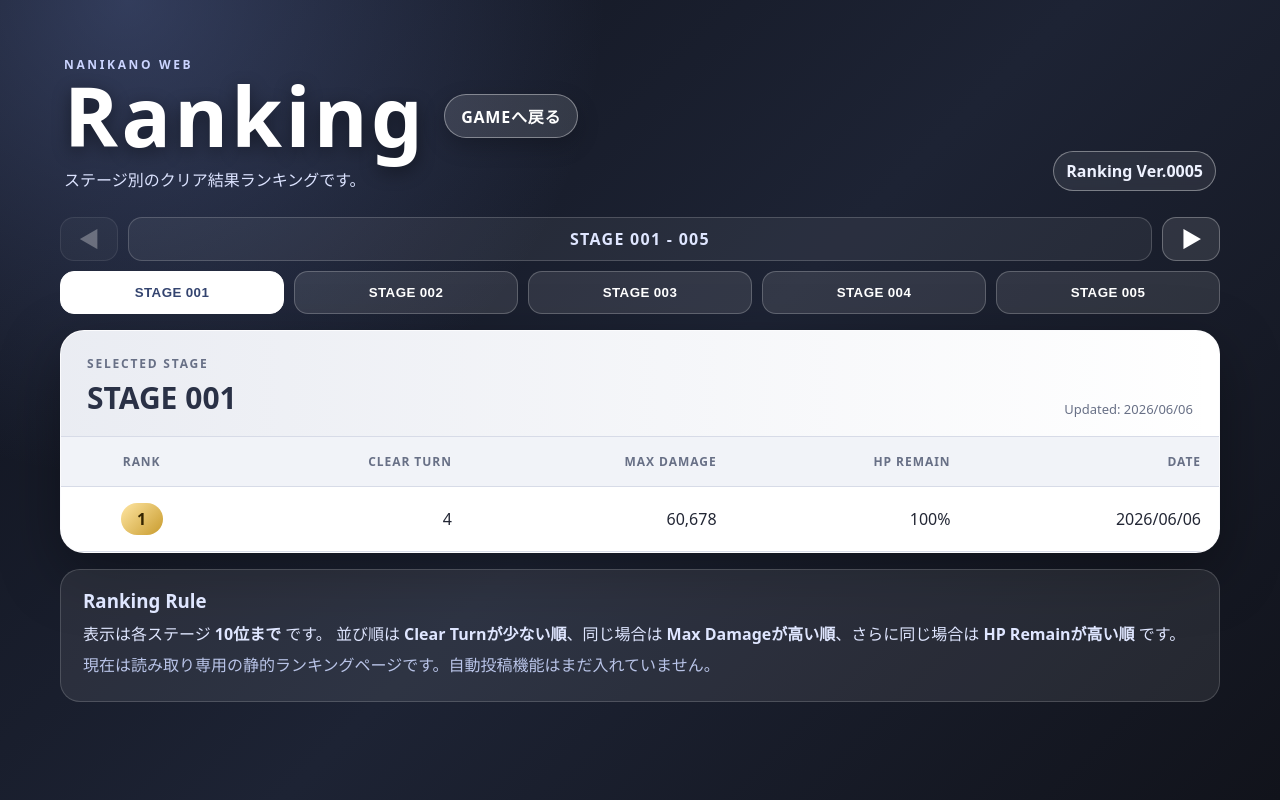
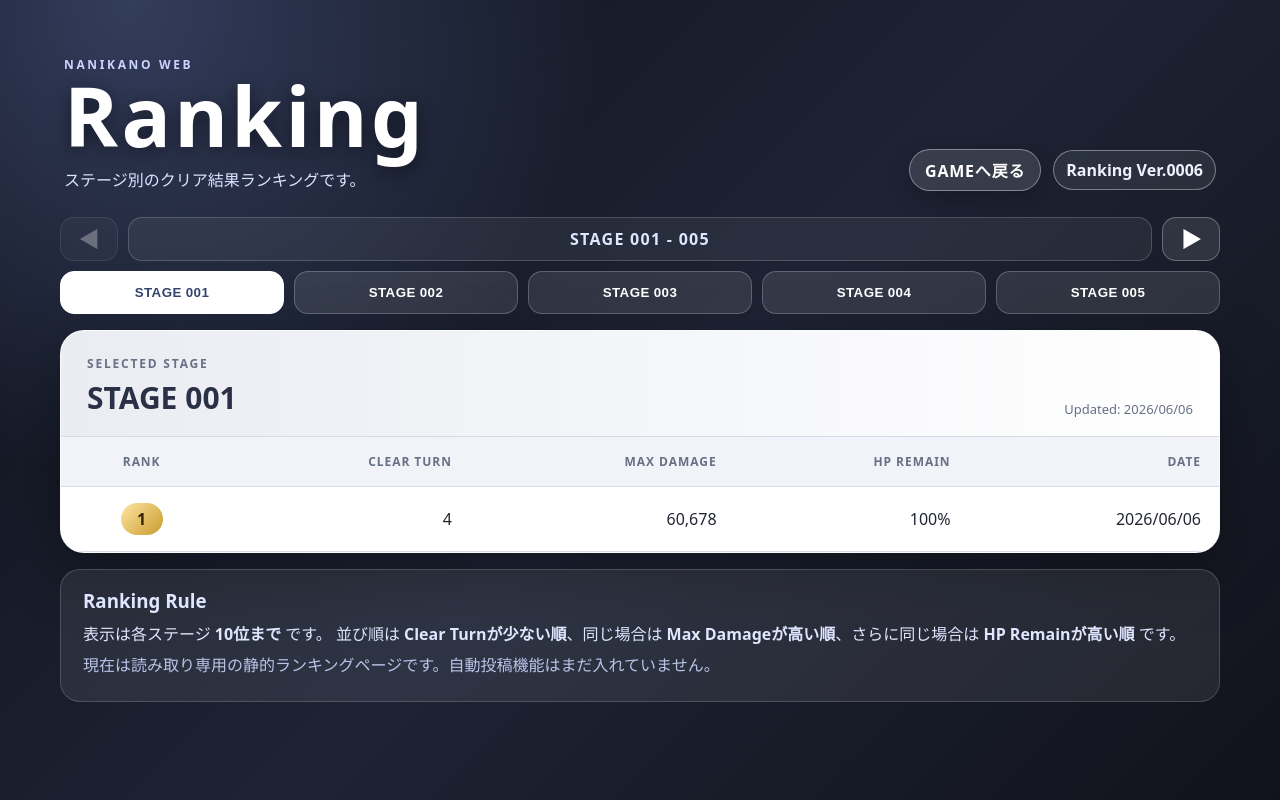
Before and after one commit to sabaneko001/nanikano-ranking, a plain HTML site: page docs/index.html in a window 1280 px wide. Drawn offline with Linux system fonts and the light colour scheme.

Commit message:
Add files via upload

```diff
--- a/docs/index.html
+++ b/docs/index.html
@@ -12,13 +12,13 @@
     <header class="hero">
       <div class="heroMain">
         <p class="eyebrow">NANIKANO WEB</p>
-        <div class="titleRow">
-          <h1>Ranking</h1>
-          <a class="backToGameBtn" href="https://sabaneko001.github.io/nanikano-web/?mode=stage_select">GAMEへ戻る</a>
-        </div>
+        <h1>Ranking</h1>
         <p class="lead">ステージ別のクリア結果ランキングです。</p>
       </div>
-      <div class="version">Ranking Ver.0005</div>
+      <div class="heroActions">
+        <a class="backToGameBtn" href="https://sabaneko001.github.io/nanikano-web/?mode=stage_select">GAMEへ戻る</a>
+        <div class="version">Ranking Ver.0006</div>
+      </div>
     </header>
 
     <section class="stagePager" aria-label="Stage page selector">
@@ -70,6 +70,6 @@
     </section>
   </main>
 
-  <script src="./ranking.js?v=0005"></script>
+  <script src="./ranking.js?v=0006"></script>
 </body>
 </html>
--- a/docs/style.css
+++ b/docs/style.css
@@ -37,6 +37,14 @@ body {
   padding: 26px 4px 20px;
 }
 
+.heroActions {
+  display: flex;
+  align-items: center;
+  justify-content: flex-end;
+  gap: 12px;
+  flex-shrink: 0;
+}
+
 .eyebrow {
   margin: 0 0 6px;
   letter-spacing: 0.22em;
@@ -69,8 +77,8 @@ h1 {
   display: inline-flex;
   align-items: center;
   justify-content: center;
-  min-height: 42px;
-  padding: 9px 16px;
+  min-height: 40px;
+  padding: 8px 15px;
   border: 1px solid rgba(255,255,255,0.38);
   border-radius: 999px;
   color: #ffffff;
@@ -322,6 +330,12 @@ h2 {
 }
 
 @media (max-width: 760px) {
+  .heroActions {
+    justify-content: flex-start;
+    margin-top: 16px;
+    flex-wrap: wrap;
+  }
+
   .hero {
     display: block;
   }
```
